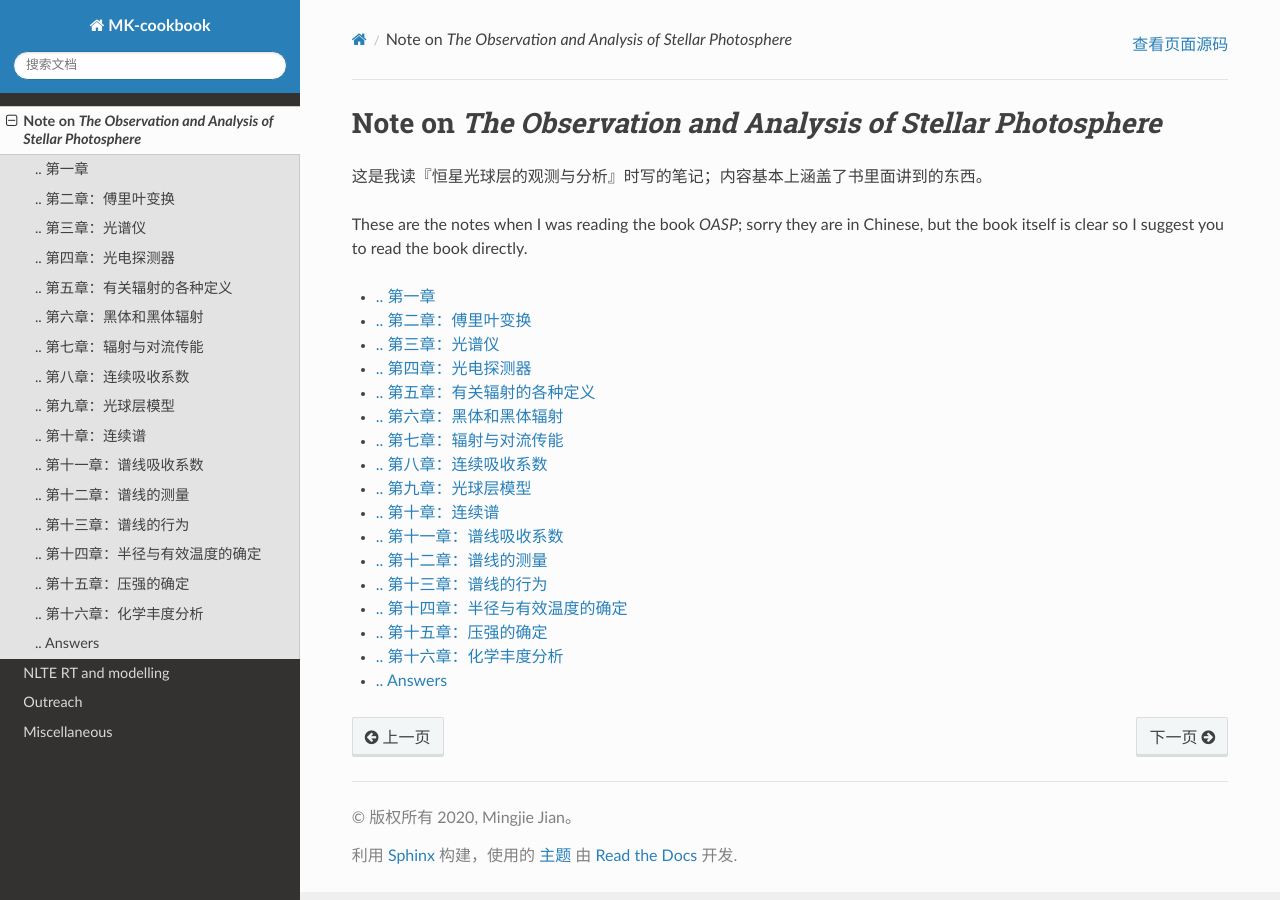
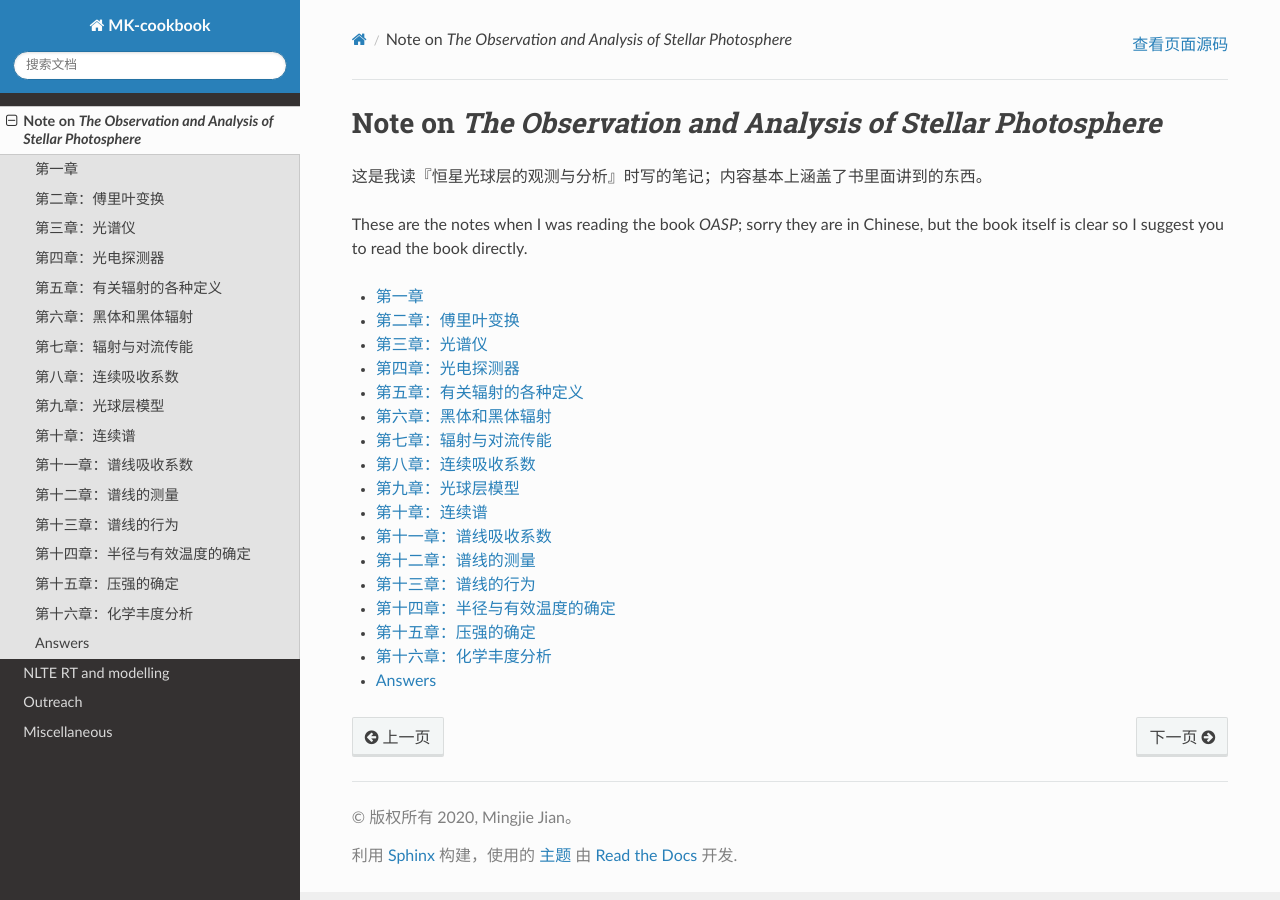
Before and after one commit to MingjieJian/mk_cookbook, a Sphinx documentation site: the page built from source/OASP.rst, in a window 1280 px wide. Built offline with Sphinx 7.4.7 and the Read the Docs theme 2.0.0, drawn with Linux system fonts in a browser that asks for light colours; pages that are not in the unit, such as notebooks, are missing from menus.

```diff
--- a/source/OASP.rst
+++ b/source/OASP.rst
@@ -8,20 +8,20 @@ These are the notes when I was reading the book *OASP*; sorry they are in Chines
 .. toctree::
    :maxdepth: 1
 
-   .. 第一章 <OASP/OASP1>
-   .. 第二章：傅里叶变换 <OASP/OASP2>
-   .. 第三章：光谱仪 <OASP/OASP3>
-   .. 第四章：光电探测器 <OASP/OASP4>
-   .. 第五章：有关辐射的各种定义 <OASP/OASP5>
-   .. 第六章：黑体和黑体辐射 <OASP/OASP6>
-   .. 第七章：辐射与对流传能 <OASP/OASP7>
-   .. 第八章：连续吸收系数 <OASP/OASP8>
-   .. 第九章：光球层模型 <OASP/OASP9>
-   .. 第十章：连续谱 <OASP/OASP10>
-   .. 第十一章：谱线吸收系数 <OASP/OASP11>
-   .. 第十二章：谱线的测量 <OASP/OASP12>
-   .. 第十三章：谱线的行为 <OASP/OASP13>
-   .. 第十四章：半径与有效温度的确定 <OASP/OASP14>
-   .. 第十五章：压强的确定 <OASP/OASP15>
-   .. 第十六章：化学丰度分析 <OASP/OASP16>
-   .. Answers <OASP/Answers>
+   第一章 <OASP/OASP1>
+   第二章：傅里叶变换 <OASP/OASP2>
+   第三章：光谱仪 <OASP/OASP3>
+   第四章：光电探测器 <OASP/OASP4>
+   第五章：有关辐射的各种定义 <OASP/OASP5>
+   第六章：黑体和黑体辐射 <OASP/OASP6>
+   第七章：辐射与对流传能 <OASP/OASP7>
+   第八章：连续吸收系数 <OASP/OASP8>
+   第九章：光球层模型 <OASP/OASP9>
+   第十章：连续谱 <OASP/OASP10>
+   第十一章：谱线吸收系数 <OASP/OASP11>
+   第十二章：谱线的测量 <OASP/OASP12>
+   第十三章：谱线的行为 <OASP/OASP13>
+   第十四章：半径与有效温度的确定 <OASP/OASP14>
+   第十五章：压强的确定 <OASP/OASP15>
+   第十六章：化学丰度分析 <OASP/OASP16>
+   Answers <OASP/Answers>
```
